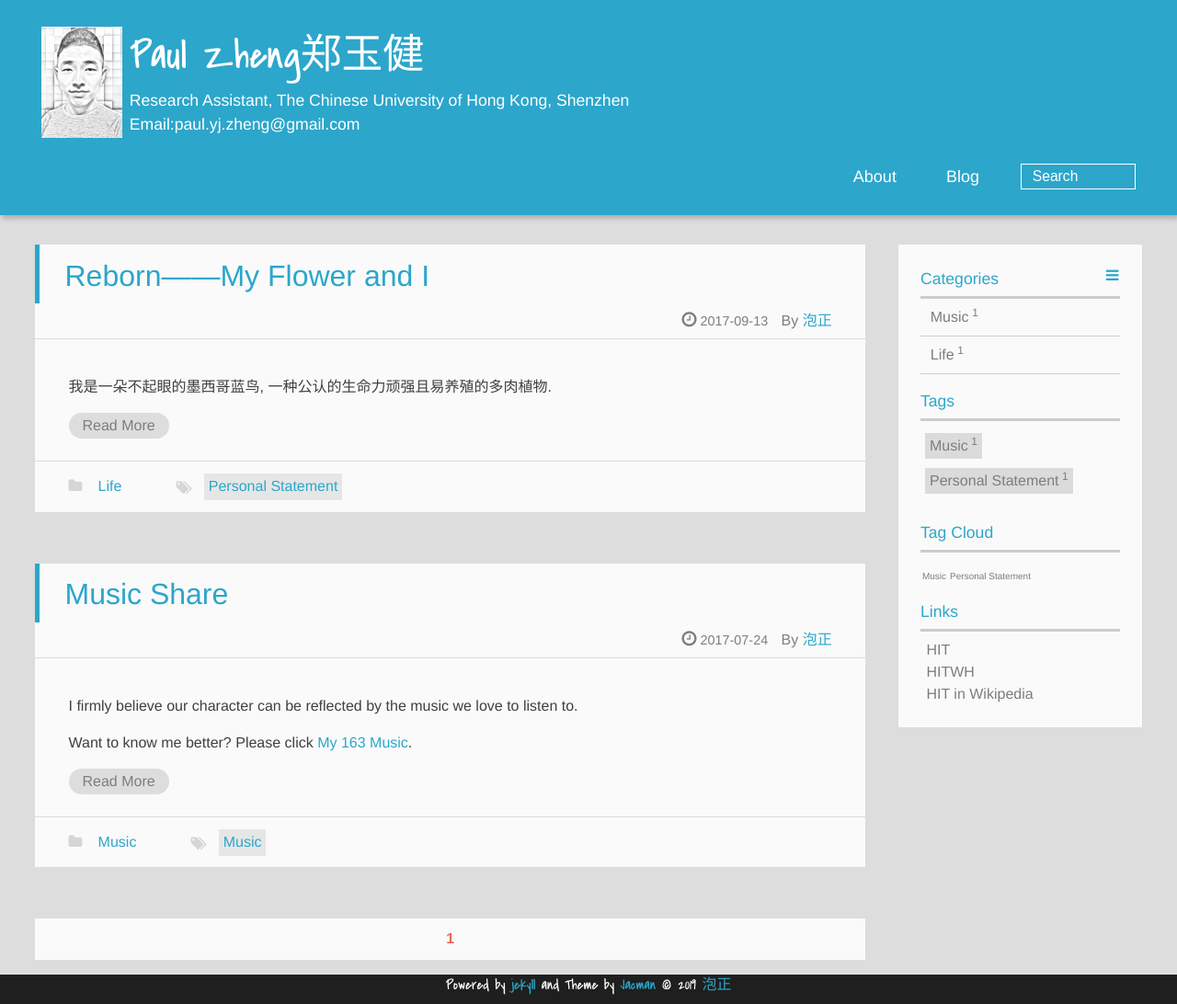
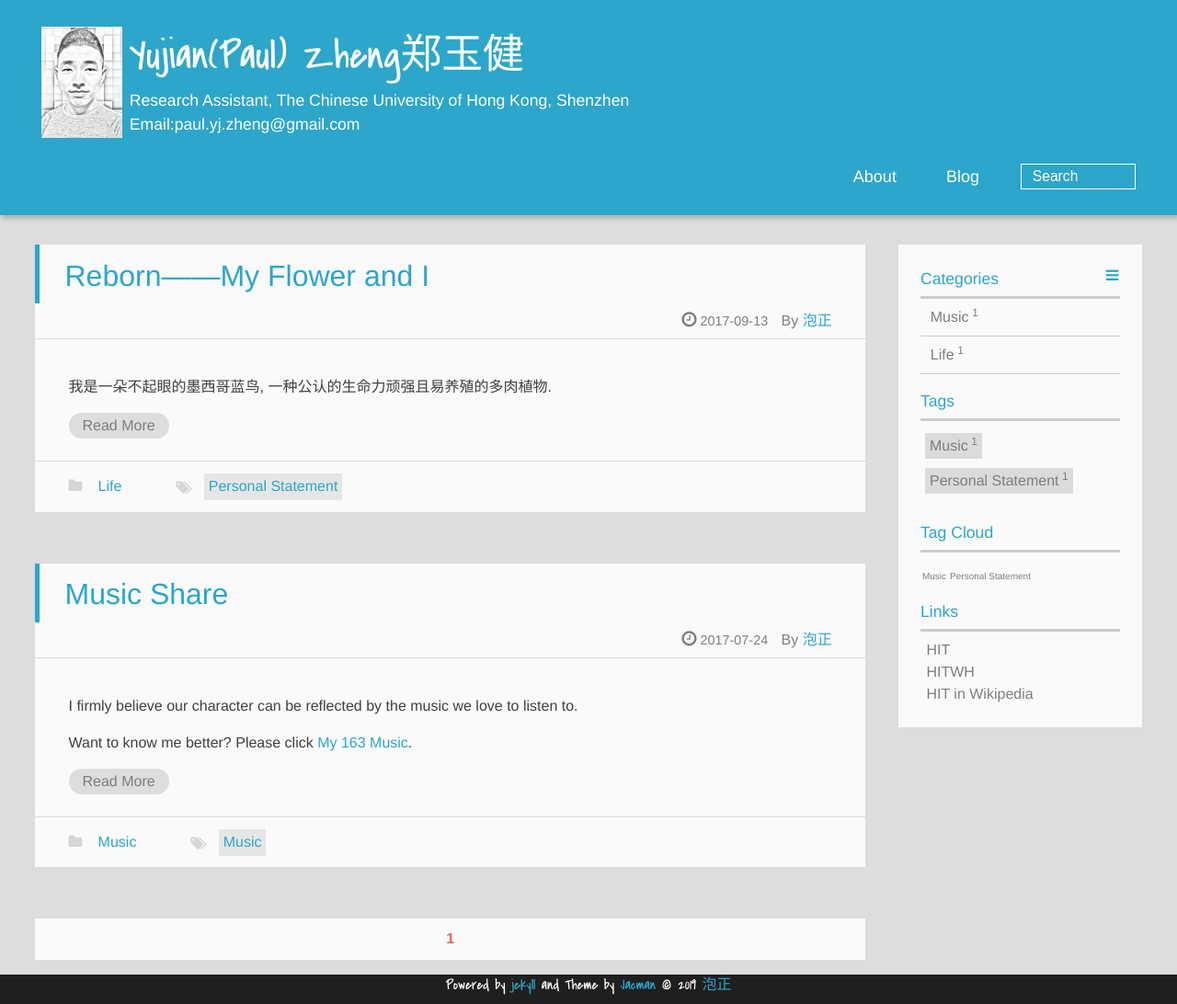
Before and after one commit to PAULYZHENG/paulyzheng.github.io, a Jekyll site: the page built from index.html, in a window 1280 px wide. Shown: the whole page at 92% size. Built offline with Jekyll 4.4.1, drawn with Linux system fonts in a browser that asks for light colours; the list of posts is cut into pages by our own code.

Commit message:
Update _config.yml

```diff
--- a/_config.yml
+++ b/_config.yml
@@ -28,7 +28,7 @@ defaults:
 paginate: 20
 
 #### Site
-title : Paul Zheng郑玉健
+title : Yujian(Paul) Zheng郑玉健
 tagline: Research Assistant, The Chinese University of Hong Kong, Shenzhen<br>Email:paul.yj.zheng@gmail.com
 assets: /assets
 url:
```
